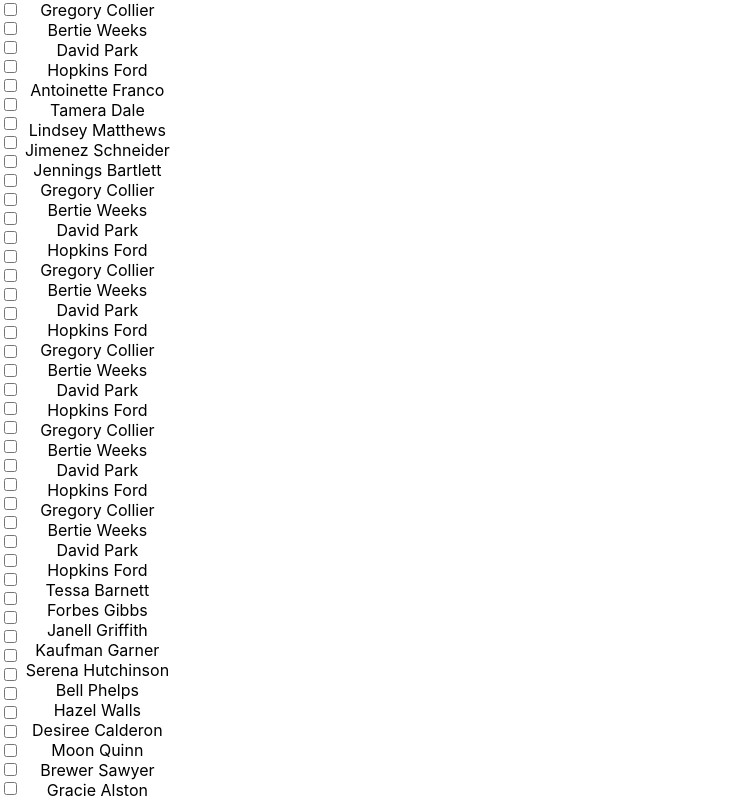
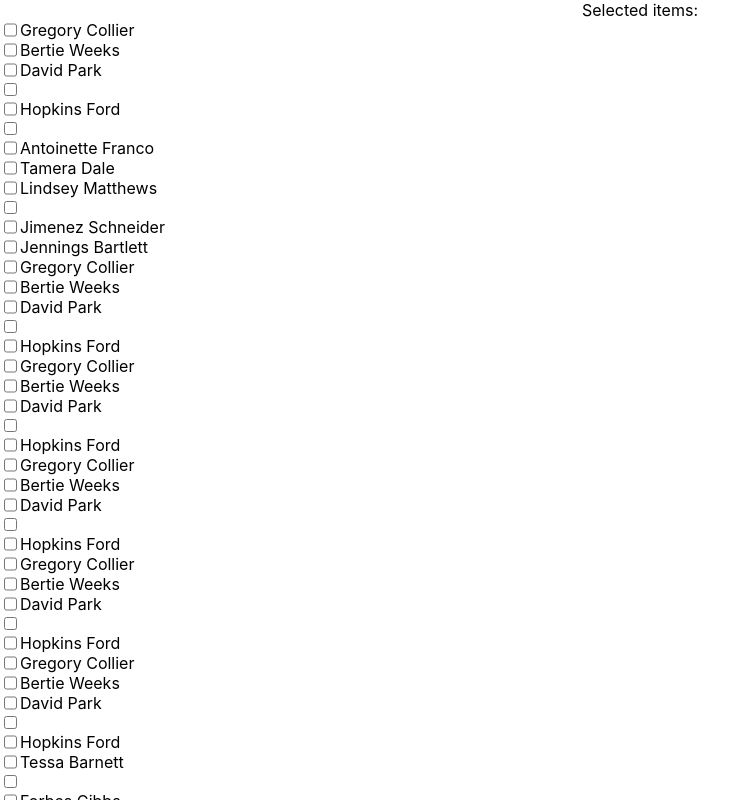
Before and after one commit to cassioscabral/react-code-test, a React (Create React App) app: page / in a window 1280 px wide. Shown: the top 800 px of the page, without its empty margins (0-756 px from the left). Built offline with nearby package versions, Linux system fonts and the light colour scheme.

Commit message:
Avoids re-rendering by using memoized component

```diff
--- a/src/App.tsx
+++ b/src/App.tsx
@@ -21,7 +21,7 @@ function App() {
   return (
     <div className='App'>
       <header className='App-header'>
-        <div className='selected-items'>{selectedIndexes.join(', ')}</div>
+        <div className='selected-items'>Selected items: {selectedIndexes.join(', ')}</div>
       </header>
       <div className='flex'>
         <div className='flex-col items-center'>
@@ -29,11 +29,13 @@ function App() {
             data={messyData}
             onChangeItem={handleSelectedOnChange}
             renderer={(item: ListItem, index: number) => (
-              <div className='list-item'
-                key={index}>
-                {item.name}
-              </div>
-            )}
+                <div
+                  className='list-item'
+                  key={index}>
+                  {item.name}
+                </div>
+              )
+           }
           />
         </div>
       </div>
--- a/src/components/List/List.tsx
+++ b/src/components/List/List.tsx
@@ -1,11 +1,12 @@
 import React, { useState } from 'react'
-import { ListProps,  ListOnChangeItem } from './types'
+import { ListProps, ListOnChangeItem } from './types'
+import { MemoizedListItem } from '../ListItem'
 
 function List<T>(props: ListProps<T>): JSX.Element {
   // track selected items by a Set of indexes
   const [selectedItems, setSelectedItems] = useState<Set<number>>(new Set([]))
 
-  const checkboxOnChangeHander = ({ index, item, selected, arr }: ListOnChangeItem<T>) => {
+  const onChangeItemHandler = ({ index, item, selected, arr }: ListOnChangeItem<T>): void => {
     setSelectedItems((prevItems: Set<number>): Set<number> => {
       const newSet = new Set(prevItems)
       if (newSet.has(index)) {
@@ -18,23 +19,29 @@ function List<T>(props: ListProps<T>): JSX.Element {
       }
       return newSet
     })
+  }
 
-  }
   return (
     <div className='flex'>
-      <div className='select-column flex-col'>
-        {props.data.map((item: T, index: number) => {
-          return (
-            <input
-              type='checkbox'
-              onChange={(e: React.ChangeEvent<HTMLInputElement>) => checkboxOnChangeHander({ index, selected: e.target.checked, item, arr: props.data })}
-              key={index}
-              checked={selectedItems.has(index)}
-            />
-          )
-        })}
-      </div>
-      <div className='list-column flex-col'>{props.data.map(props.renderer)}</div>
+      <div className='flex-col'>{props.data.map((item: T, index: number) => {
+    return (
+      <MemoizedListItem
+        selected={selectedItems.has(index)}
+        onChangeItem={(e: React.ChangeEvent<HTMLInputElement>) =>
+          onChangeItemHandler({
+            index,
+            item,
+            selected: e.target.checked,
+            arr: props.data,
+          })
+        }
+        id={index}
+        key={index}
+      >
+        {props.renderer(item, index, props.data)}
+      </MemoizedListItem>
+    )
+  })}</div>
     </div>
   )
 }
--- a/src/components/List/types.ts
+++ b/src/components/List/types.ts
@@ -1,3 +1,4 @@
+export type ListOnChangeItemFn<T> = (args: ListOnChangeItem<T>) => void
 export interface ListOnChangeItem<T> {
   index: number
   item?: T
@@ -7,6 +8,6 @@ export interface ListOnChangeItem<T> {
 }
 export interface ListProps<T> {
   data: T[]
-  onChangeItem?: (args: ListOnChangeItem<T>) => void
+  onChangeItem?: ListOnChangeItemFn<T>
   renderer: (item: T, index: number, arr: T[]) => JSX.Element
 }
--- /dev/null
+++ b/src/components/ListItem/ListItem.tsx
@@ -0,0 +1,19 @@
+import React from 'react'
+import { ListItemProps } from './types'
+
+function ListItem(props: ListItemProps) {
+  console.log('ListItem')
+  return (
+    <div className='flex'>
+      <input type='checkbox'
+        onChange={props.onChangeItem}
+        checked={props.selected} />
+      {props.children}
+    </div>
+  )
+}
+const areEquals = (prevProp: ListItemProps, nextProp: ListItemProps): boolean =>
+  nextProp.id === prevProp.id && nextProp.selected === prevProp.selected
+
+export default ListItem
+export const MemoizedListItem = React.memo(ListItem, areEquals)
--- /dev/null
+++ b/src/components/ListItem/index.ts
@@ -0,0 +1,3 @@
+import ListItem from './ListItem'
+export { MemoizedListItem } from './ListItem'
+export default ListItem
--- /dev/null
+++ b/src/components/ListItem/types.ts
@@ -0,0 +1,6 @@
+export interface ListItemProps {
+  id: number
+  selected: boolean
+  children?: JSX.Element
+  onChangeItem: (e: React.ChangeEvent<HTMLInputElement>) => void
+}
```
